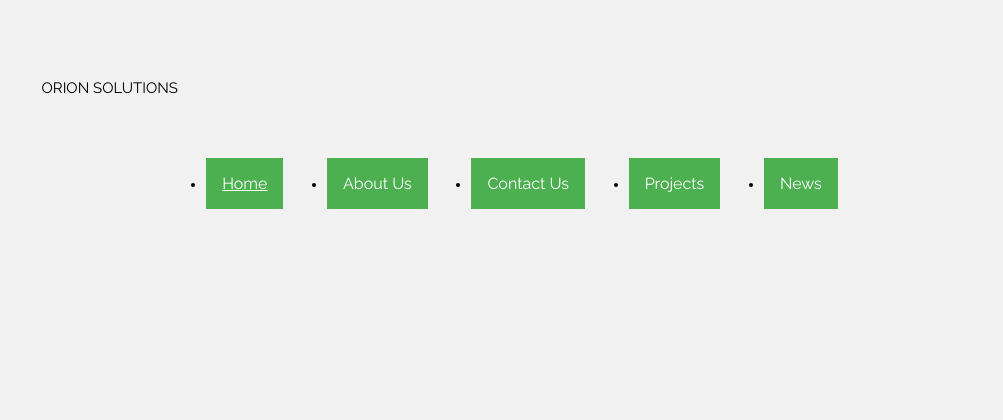
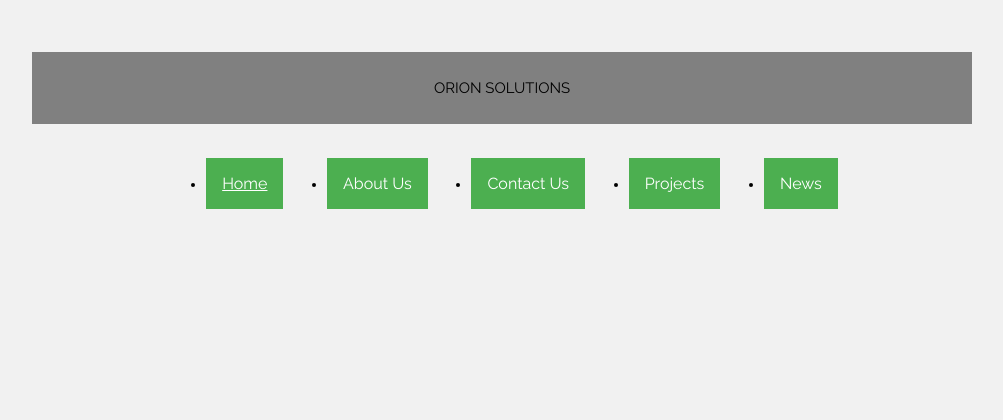
Before and after one commit to SMF-Macky/OrionSolutions, a PHP site: page /home/index.html in a window 1280 px wide. Shown: the top 420 px of the page, without its empty margins (138-1141 px from the left). Run offline with PHP 8.4, Linux system fonts and the light colour scheme.

Commit message:
Editing Index pages (again)

```diff
--- a/OrionWebsite/orionsolutions/home/style/index.css
+++ b/OrionWebsite/orionsolutions/home/style/index.css
@@ -4,10 +4,11 @@ body {
 }
 
 #header-title {
-    text-align: left;
+    text-align: center !important;
     font-family: 'Raleway';
     padding: 10px;
     margin: 2%;
+    background-color: #808080 !important;
 }
 
 .navigation {
@@ -17,7 +18,7 @@ body {
 }
 
 .body-content {
-    background-color: rgba(200, 200, 200, 0.33);
+    background-color: rgba(200, 200, 200, 0.33) !important;
     margin: 15%;
     padding: 12px;
     align-content: center;
```
